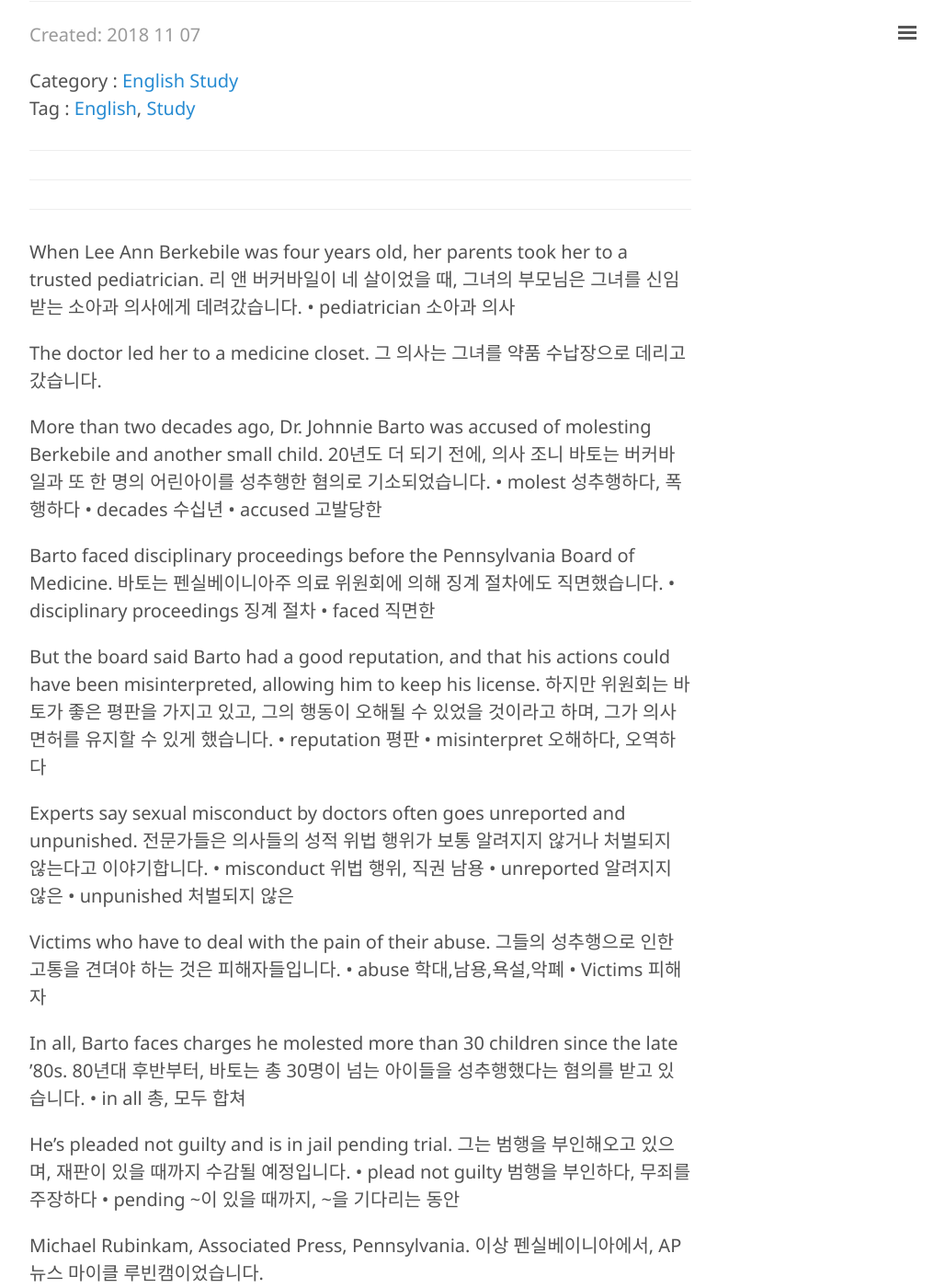
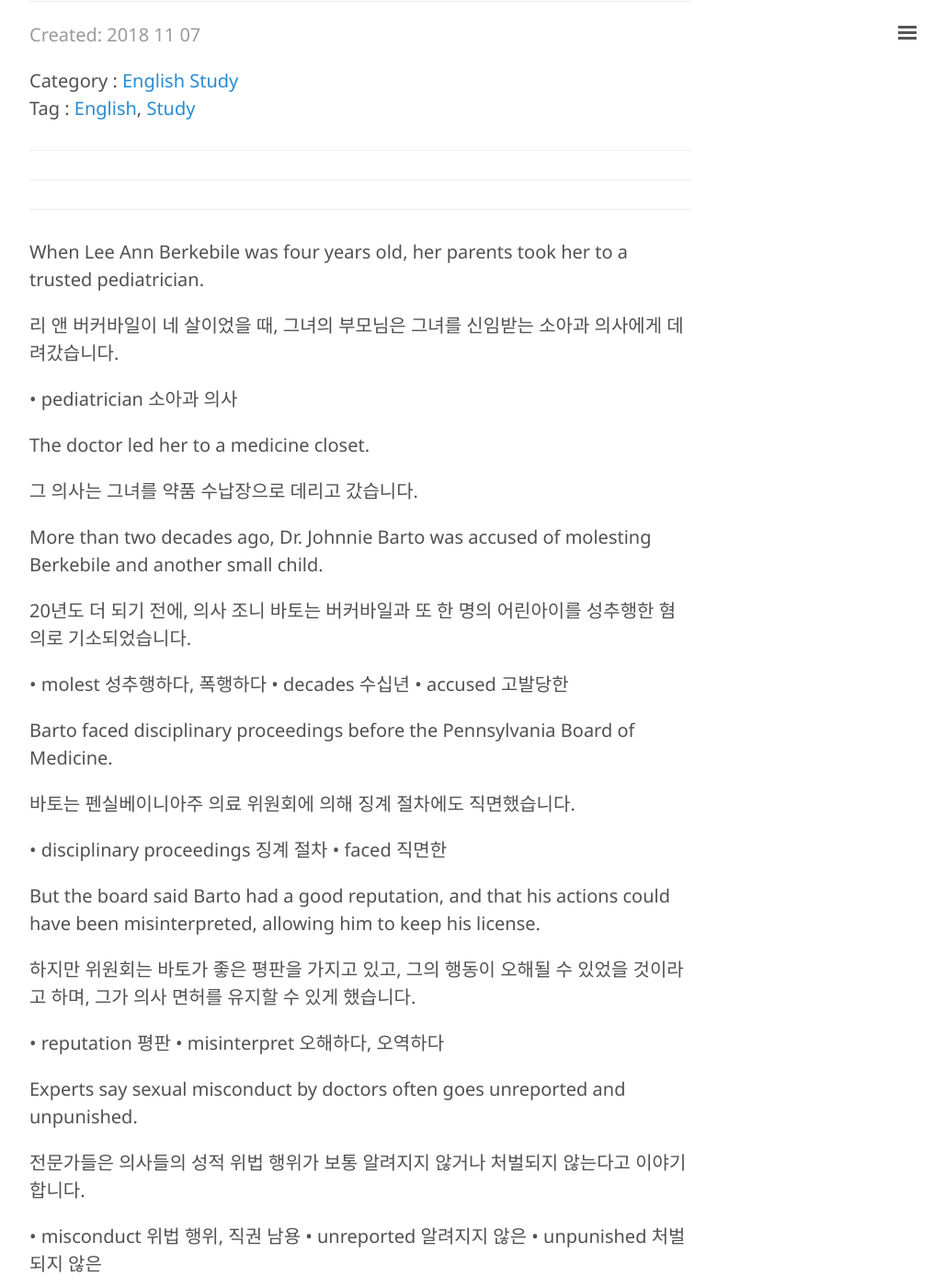
Before and after one commit to Kor-Karll/Kor-Karll.github.io, a Jekyll site: the page built from _posts/2018-11-07-EnglishStudy-20181107.md, in a window 1280 px wide and 1400 px high, scrolled down 211 px. Shown: the whole window at 92% size, without its empty margins (248-1276 px from the left). Built offline with Jekyll 4.4.1, drawn with Linux system fonts in a browser that asks for light colours; comment, search, counter and statistics services are not loaded; some of the changed text lies outside the part shown.

Commit message:
간격 조정

```diff
--- a/_posts/2018-11-07-EnglishStudy-20181107.md
+++ b/_posts/2018-11-07-EnglishStudy-20181107.md
@@ -16,56 +16,77 @@ sitemap :
 <!--미리보기-->
 
 When Lee Ann Berkebile was four years old, her parents took her to a trusted pediatrician.
+
 리 앤 버커바일이 네 살이었을 때, 그녀의 부모님은 그녀를 신임받는 소아과 의사에게 데려갔습니다.
+
 • pediatrician 소아과 의사
 
+
 The doctor led her to a medicine closet.
+
 그 의사는 그녀를 약품 수납장으로 데리고 갔습니다.
 
+
 More than two decades ago, Dr. Johnnie Barto was accused of molesting Berkebile and another small child.
+
 20년도 더 되기 전에, 의사 조니 바토는 버커바일과 또 한 명의 어린아이를 성추행한 혐의로 기소되었습니다.
+
 • molest 성추행하다, 폭행하다
 • decades 수십년
 • accused 고발당한
 
+
 Barto faced disciplinary proceedings before the Pennsylvania Board of Medicine.
+
 바토는 펜실베이니아주 의료 위원회에 의해 징계 절차에도 직면했습니다.
+
 • disciplinary proceedings 징계 절차
 • faced 직면한
 
+But the board said Barto had a good reputation, and that his actions could have been misinterpreted, allowing him to keep his license.
 
-But the board said Barto had a good reputation, and that his actions could have been misinterpreted, allowing him to keep his license.
 하지만 위원회는 바토가 좋은 평판을 가지고 있고, 그의 행동이 오해될 수 있었을 것이라고 하며, 그가 의사 면허를 유지할 수 있게 했습니다.
+
 • reputation 평판
 • misinterpret 오해하다, 오역하다
 
 
 Experts say sexual misconduct by doctors often goes unreported and unpunished.
+
 전문가들은 의사들의 성적 위법 행위가 보통 알려지지 않거나 처벌되지 않는다고 이야기합니다.
+
 • misconduct 위법 행위, 직권 남용
 • unreported 알려지지 않은
 • unpunished 처벌되지 않은
 
 
 Victims who have to deal with the pain of their abuse.
+
 그들의 성추행으로 인한 고통을 견뎌야 하는 것은 피해자들입니다.
+
 • abuse 학대,남용,욕설,악폐
 • Victims 피해자
 
 
 In all, Barto faces charges he molested more than 30 children since the late '80s.
+
 80년대 후반부터, 바토는 총 30명이 넘는 아이들을 성추행했다는 혐의를 받고 있습니다.
+
 • in all 총, 모두 합쳐
 
 
 
 He's pleaded not guilty and is in jail pending trial.
+
 그는 범행을 부인해오고 있으며, 재판이 있을 때까지 수감될 예정입니다.
+
 • plead not guilty 범행을 부인하다, 무죄를 주장하다
 • pending ~이 있을 때까지, ~을 기다리는 동안
 
 
 Michael Rubinkam, Associated Press, Pennsylvania.
+
 이상 펜실베이니아에서, AP 뉴스 마이클 루빈캠이었습니다.
 
+
 출처 : https://www.hackers.co.kr/?c=s_lec/lec_study/lec_I_others_APnews
```
